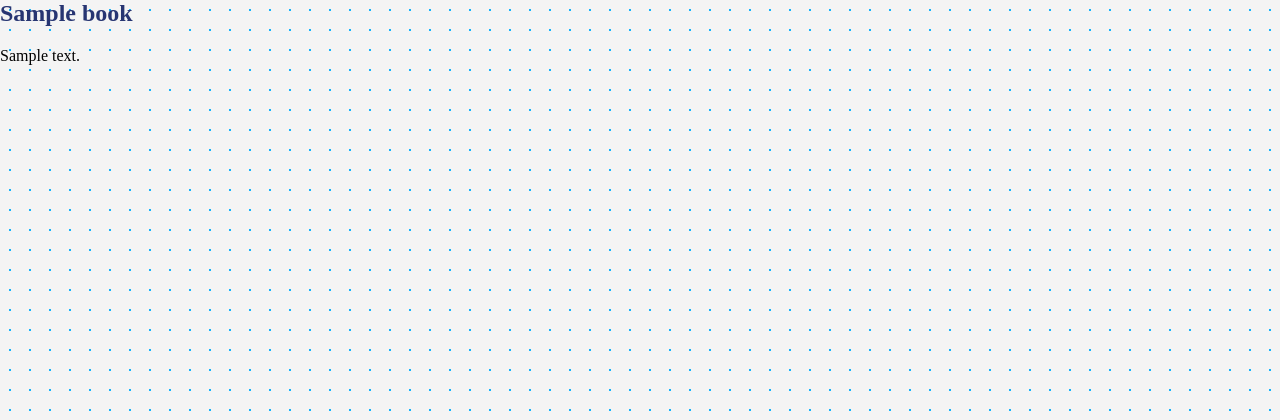
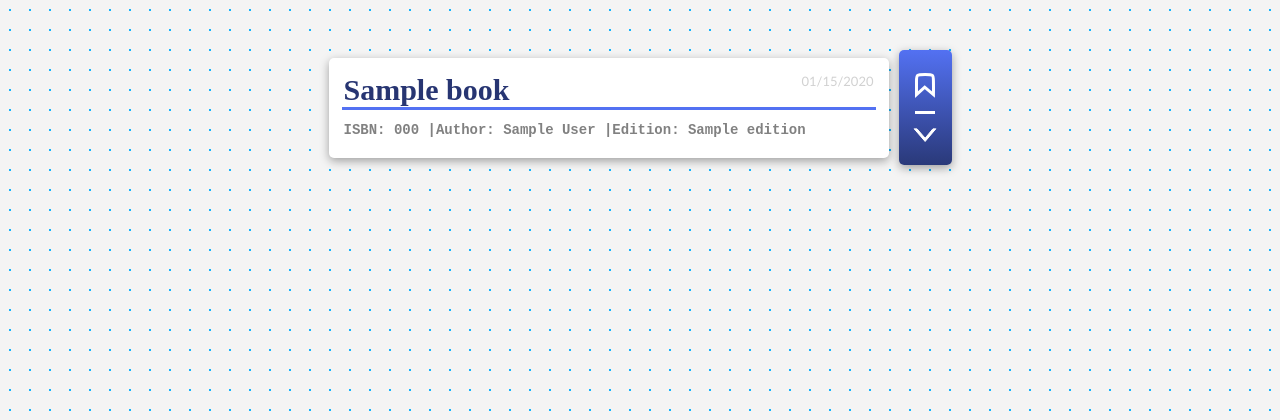
Before and after one commit to beckaberhanu/TextBookSwap, a Django app: template textbookswap/tradeboard/templates/tradeboard/selling_list.html in a window 1280 px wide. Shown: the top 420 px of the page. Run offline with Django 3.2, Linux system fonts and the light colour scheme; the template is opened without the code that fills it: most values are stand-ins (such as "Sample title", 1, 10 or a date in 2020); grey boxes marked "Sample" are stand-in pictures.

Commit message:
Added a page that only shows books put up for sale by user

```diff
--- a/textbookswap/tradeboard/templates/tradeboard/selling_list.html
+++ b/textbookswap/tradeboard/templates/tradeboard/selling_list.html
@@ -1,10 +1,88 @@
 {% extends 'tradeboard/base.html' %}
+{% load static %}
 
 {% block content %}
-    {% for book in object_list %}
+    <!-- {% for book in object_list %}
         <div class="post-entry">
             <h2><a  href="{% url 'detail_book' book.pk %}">{{ book.title}}</a></h2>
             <p>{{book.body}}</post></p>
         </div>
-    {% endfor %}
+    {% endfor %} -->
+    <div class = "mid-panel-scroll">
+        {% for post in object_list %}
+            <div class = "post">
+                <div class = "post-minimized">
+                    <div class = "mini-left-tile">
+                        <div class = "top-row">
+                            <h2 class = "book-title"><a class = "book-title-link" href="{% url 'detail_book' post.pk %}">{{post.title}}</a></h2>
+                            <small class = "date"> {{post.date_posted|date:"m/d/Y"}}</small>
+                        </div>
+                        <hr class = "divider"/>
+                        <div class = "preview">
+                            <p class = "pre">ISBN: {{post.ISBN}} |</p>
+                            <p class = "pre">Author: {{post.author}} |</p>
+                            <p class = "pre">Edition: {{post.edition}}</p>
+                        </div>
+                    </div>
+                    <div class = "mini-right-tile">
+                        <img class = "bookmark" src = "{% static 'bookmark_inactive.svg' %}"/>
+                        <hr class = "divider-1"/>
+                        <img class = "expand"src = "{% static 'expand.svg' %}"/>
+                    </div>
+                </div>
+
+                <div class = "post-maximized">
+                    <div class = "left-tile">
+                        <div class = "info">
+                            <div class = "details">
+                                <p class = "d-title">Price</p>
+                                <p class = "d-info"> {{post.price}} </p>
+                            </div>
+                            <div class = "details">
+                                <p class = "d-title">Edition</p>
+                                <p class = "d-info"> {{post.edition}} </p>
+                            </div>
+                            <div class = "details">
+                                <p class = "d-title">Book type</p>
+                                <p class = "d-info"> {{post.post_type}} </p>
+                            </div>
+                            <div class = "details">
+                                <p class = "d-title">ISBN</p>
+                                <p class = "d-info"> {{post.ISBN}} </p>
+                            </div>
+                            <div class = "details">
+                                <p class = "d-title">Author</p>
+                                <p class = "d-info"> {{post.author}} </p>
+                            </div>
+                        </div>
+                        <div class = "seller-info">
+                            <img class = "contact-pic" src = "{{ post.seller.profile.image.url }}"/> <br>
+                            <div class = "identifier">
+                                <p class = "fl-name">{{post.seller.first_name}} {{post.seller.last_name}}</p><br>
+                                <hr class = "divider-2"/>
+                                <p class = "username">@{{post.seller.username}}</p>
+                            </div>
+                        </div>
+                        <div class = "contact-btn">
+                            <img src = "{% static 'message.svg' %}">
+                            <p>Contact</p>
+                        </div>
+                    </div>
+                    <div class = "right-tile">
+                        <p class = "description">{{post.description}}</p>
+                        <img class = "book-pic" src = "{{ post.image.url }}">
+                    </div>
+                </div>
+            {% endfor %}
+        </div>
+    </div>
+
+    <script>
+        accordions=document.querySelectorAll("div.post-minimized");
+        for(var i=0; i<accordions.length;i++){
+            accordions[i].onclick=function(){
+                this.nextElementSibling.classList.toggle("show")
+            }
+        }
+    </script>
 {% endblock content %}
```
Also changed, not shown: textbookswap/tradeboard/views.py (+4 -6 lines).
